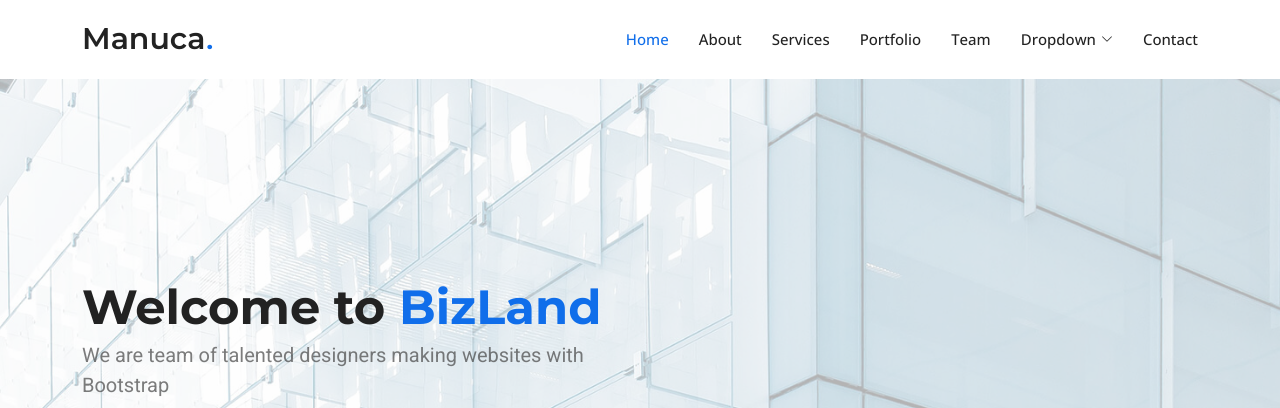
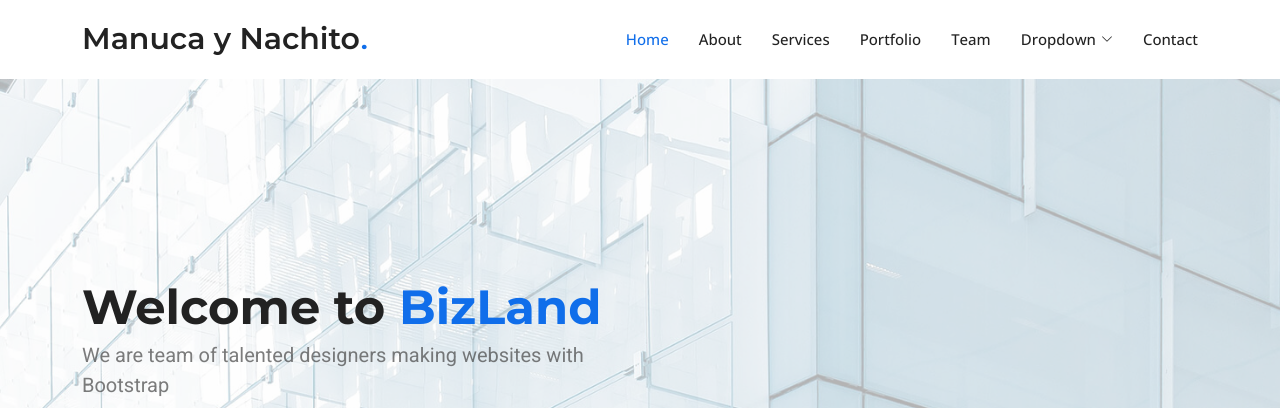
Before and after one commit to ignacioansilva/CirculoVerde, a plain HTML site: page index.html in a window 1280 px wide. Shown: the top 408 px of the page. Drawn offline with nearby package versions, Linux system fonts and the light colour scheme; animation ran at ten frames a second.

Commit message:
commit 2

```diff
--- a/index.html
+++ b/index.html
@@ -61,7 +61,7 @@
         <a href="index.html" class="logo d-flex align-items-center">
           <!-- Uncomment the line below if you also wish to use an image logo -->
           <!-- <img src="assets/img/logo.png" alt=""> -->
-          <h1 class="sitename">Manuca</h1>
+          <h1 class="sitename">Manuca y Nachito</h1>
           <span>.</span>
         </a>
 
```
